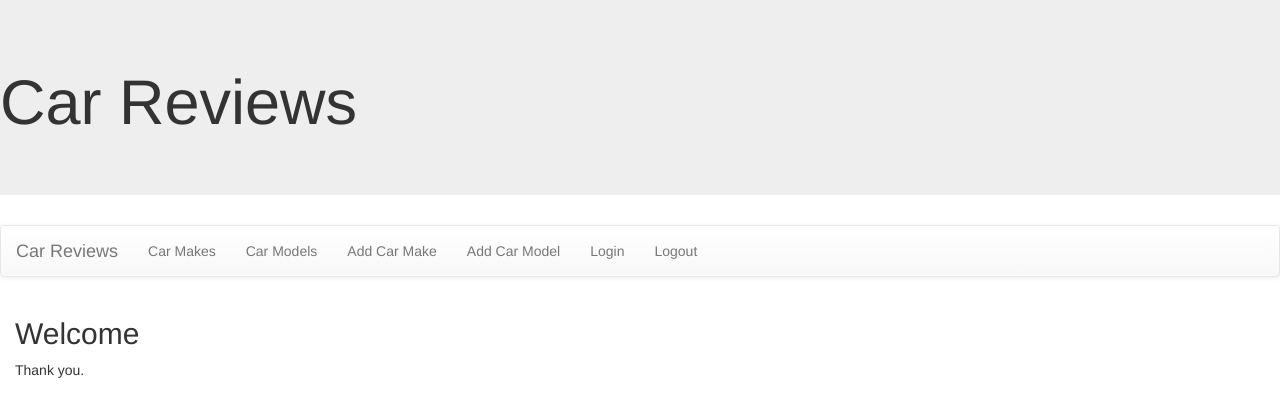
After one commit to henyoha19/carreviewProject, a Django app: page /carapp/logintext/ in a window 1280 px wide. The commit adds this page. Shown: the top 417 px of the page. Run offline with Django 3.2, Linux system fonts and the light colour scheme; some libraries are stand-ins or nearby versions.

Commit message:
Add files via upload

```diff
--- a/carreviewProject/carapp/models.py
+++ b/carreviewProject/carapp/models.py
@@ -1,4 +1,5 @@
 from django.db import models
+
 
 # Create your models here.
 class CarMake (models.Model):
@@ -11,7 +12,7 @@ class CarMake (models.Model):
 
 class CarModel (models.Model):
     carmodelname=models.CharField(max_length=255)
-    Carmake =models.ForeignKey(CarMake, on_delete=models.DO_NOTHING)
+    Carmake=models.ForeignKey(CarMake, on_delete=models.DO_NOTHING)
     carprice=models.DecimalField(max_digits=10, decimal_places=2)
     manifacturingdate=models.DateField()
     carmillage=models.DecimalField(max_digits=10, decimal_places=2, null=True, blank=True)
--- a/carreviewProject/carapp/templates/base.html
+++ b/carreviewProject/carapp/templates/base.html
@@ -20,6 +20,8 @@
 <li><a href="{% url 'carmodels' %} ">Car Models</a> </li>
 <li><a href="{% url 'newcarmake' %} ">Add Car Make</a> </li>
 <li><a href="{% url 'newcarmodel' %} ">Add Car Model</a> </li>
+<li><a href="{% url 'login' %} ">Login</a> </li>
+<li><a href="{% url 'logout' %} ">Logout</a> </li>
 </ul>
 </div>
 </nav>
--- a/carreviewProject/carapp/templates/carapp/carmodel.html
+++ b/carreviewProject/carapp/templates/carapp/carmodel.html
@@ -4,11 +4,10 @@
 <table class="table">
 <tr>
     <th> Car Model Name</th>
-    <th> Car Make</th>
 </tr>
 {% for m in carmodels_list %}
     <tr>
-        <td><a href ="{% url 'carmodeldetails' id=p.id %}">{{ m.carmodelname }}</a></td>
+        <td><a href ="{% url 'carmodeldetails' id=m.id %}">{{ m.carmodelname }}</a></td>
         <td>{{ m.carmake }}</td>
     </tr>
 {% endfor %}
--- /dev/null
+++ b/carreviewProject/carapp/templates/carapp/logintext.html
@@ -0,0 +1,5 @@
+{% extends 'base.html' %}
+{% block content %}
+<h2> Welcome </h2>
+<p> Thank you.</p>
+{% endblock %}
--- /dev/null
+++ b/carreviewProject/carapp/templates/carapp/logouttext.html
@@ -0,0 +1,5 @@
+{% extends 'base.html' %}
+{% block content %}
+<h2> Goodbye </h2>
+<p> Thanks for Visiting Us </p>
+{% endblock %}
--- a/carreviewProject/carapp/urls.py
+++ b/carreviewProject/carapp/urls.py
@@ -8,4 +8,6 @@ urlpatterns=[
     path('carmodeldetails/<int:id>', views.carmodeldetails, name='carmodeldetails'),
     path('newCarMake/', views.newCarMake, name='newcarmake'),
     path('newCarModel/', views.newCarModel, name='newcarmodel'),
+    path('logintext/', views.logintext, name='logintext'),
+    path('logouttext/', views.logouttext, name='logouttext'),
 ]
--- a/carreviewProject/carapp/views.py
+++ b/carreviewProject/carapp/views.py
@@ -1,7 +1,8 @@
-from django.shortcuts import render
+from django.shortcuts import render, get_object_or_404
 from .models import CarMake, CarModel, Review
 from .forms import CarMakeForm
 from .forms import CarModelForm
+from django.contrib.auth.decorators import login_required
 
 # Create your views here.
 def index (request):
@@ -19,7 +20,7 @@ def carmodeldetails(request, id):
     model=get_object_or_404(CarModel, pk=id)
     return render(request, 'carapp/carmodeldetail.html',{'model': model})
 
-
+@login_required
 def newCarMake(request):
     form=CarMakeForm
     if request.method=='POST':
@@ -32,7 +33,7 @@ def newCarMake(request):
         form=CarMakeForm()
     return render(request, 'carapp/newcarmake.html', {'form':form})
 
-
+@login_required
 def newCarModel(request):
     form=CarModelForm
     if request.method=='POST':
@@ -44,3 +45,9 @@ def newCarModel(request):
     else:
         form=CarModelForm()
     return render(request, 'carapp/newcarmodel.html', {'form':form})
+
+def logintext(request):
+    return render(request,'carapp/logintext.html')
+
+def logouttext(request):
+    return render(request,'carapp/logouttext.html')
--- a/carreviewProject/carreviewProject/settings.py
+++ b/carreviewProject/carreviewProject/settings.py
@@ -124,3 +124,5 @@ USE_TZ = True
 # https://docs.djangoproject.com/en/2.2/howto/static-files/
 
 STATIC_URL = '/static/'
+LOGIN_REDIRECT_URL='logintext'
+LOGOUT_REDIRECT_URL='logouttext'
--- a/carreviewProject/carreviewProject/urls.py
+++ b/carreviewProject/carreviewProject/urls.py
@@ -18,5 +18,6 @@ from django.urls import path, include
 
 urlpatterns = [
     path('admin/', admin.site.urls),
-    path('carapp/', include('carapp.urls'))
+    path('carapp/', include('carapp.urls')),
+    path('accounts/', include('django.contrib.auth.urls')),
 ]
```
Also changed, not shown: carreviewProject/carapp/templates/registration/login.html (added, +10 -0 lines), carreviewProject/carapp/templates/carapp/carmodeldetail.html (line endings or trailing spaces).
